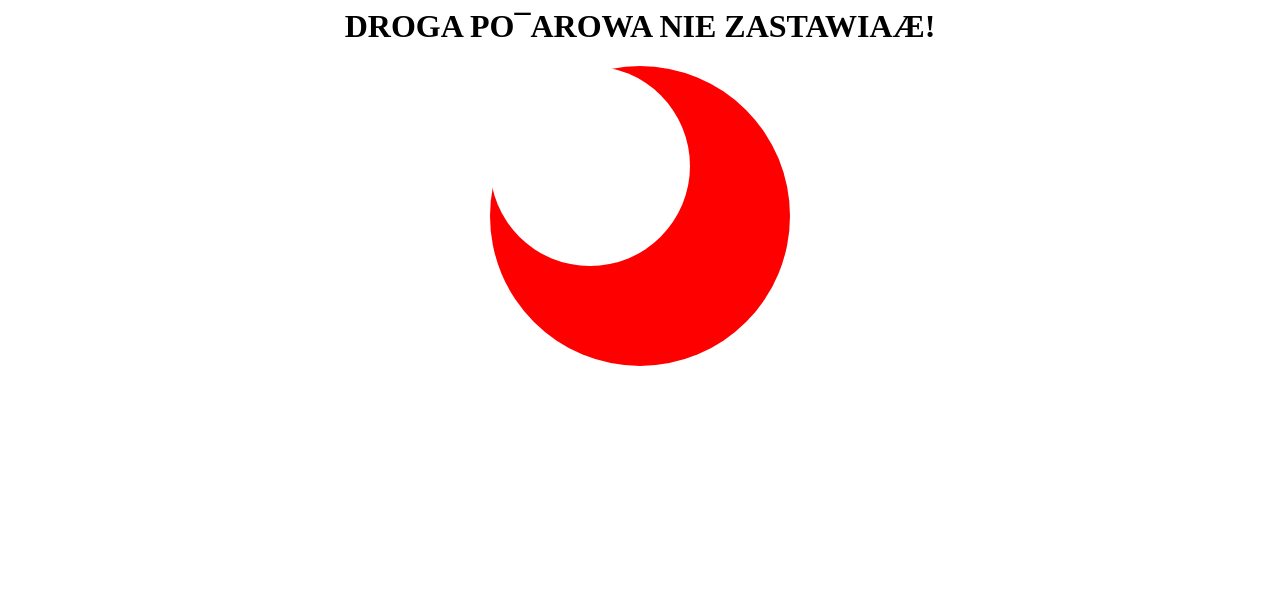
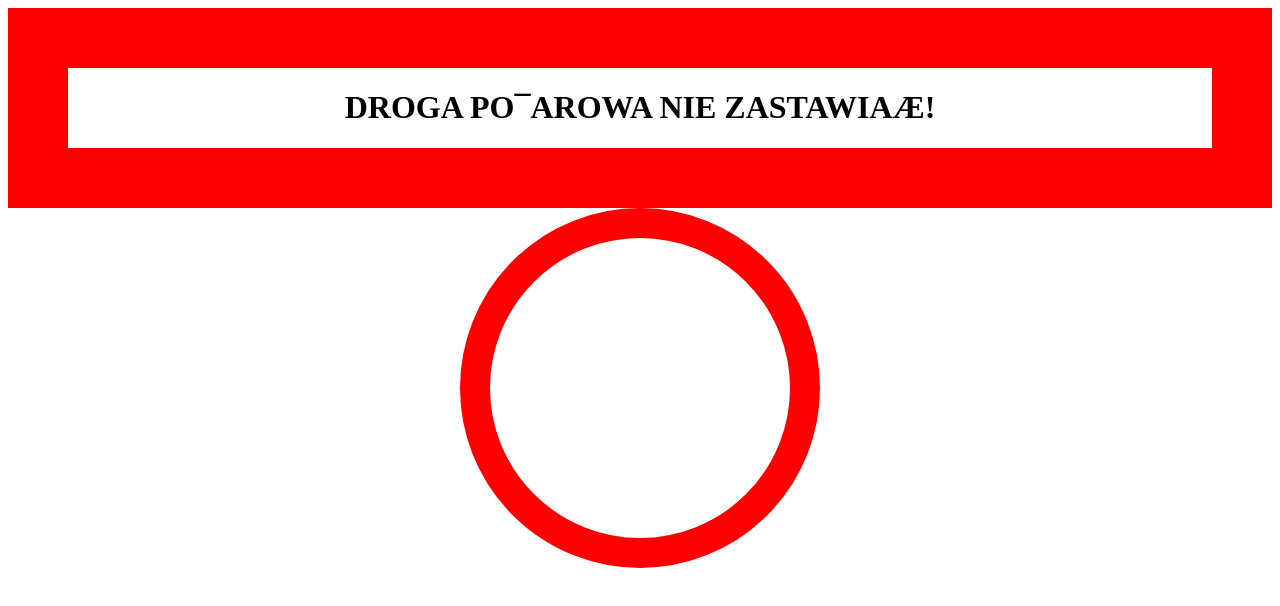
Before and after one commit to W1niary/zakaz, a plain HTML site: page index.html in a window 1280 px wide. Drawn offline with Linux system fonts and the light colour scheme.

Commit message:
Update style.css

```diff
--- a/style.css
+++ b/style.css
@@ -1,23 +1,15 @@
-h1 {
+.prostokat {
     background-color:white;
-}
-.prostokat {
-    background-color:red;
     text-align:center;
+	border-width: 60px;
+	border-style: solid;
+	border-color: red;
 }
 .kolo{
-	height: 300px;
-	width: 300px;
-	background-color: red;
-	border-radius: 50%;
-	margin: 0 auto;
-	text-align: center;
-
+    margin:0 auto;
+    height:300px;
+    width:300px;
+    border-radius: 50%;
+    border: solid red 30px;
+	background-color: white;
 }
-.kolo2{
-	height: 200px;
-	width: 200px;
-	background-color: white;
-	border-radius: 50%;
-	position: relative;
-}
```
